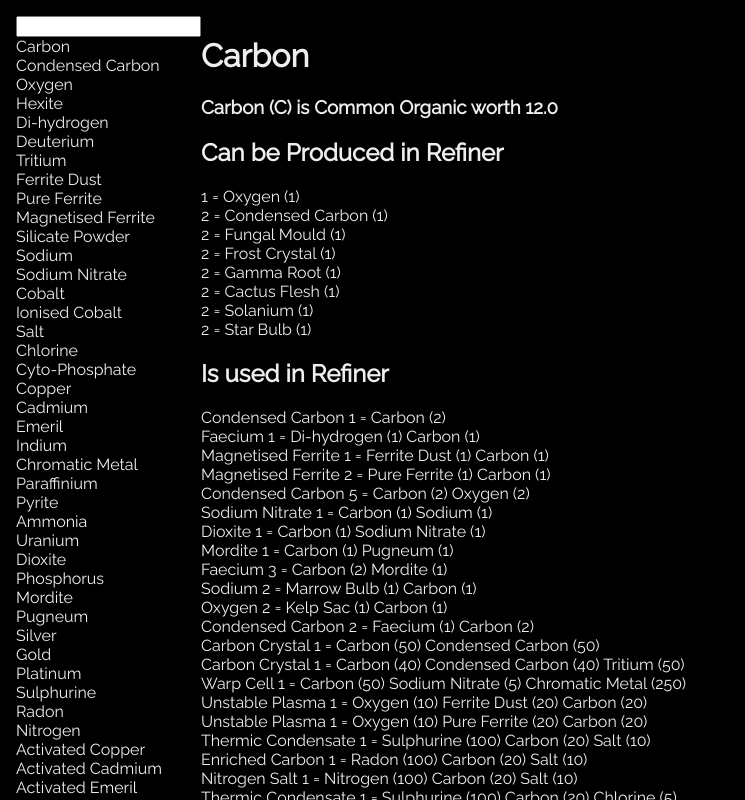
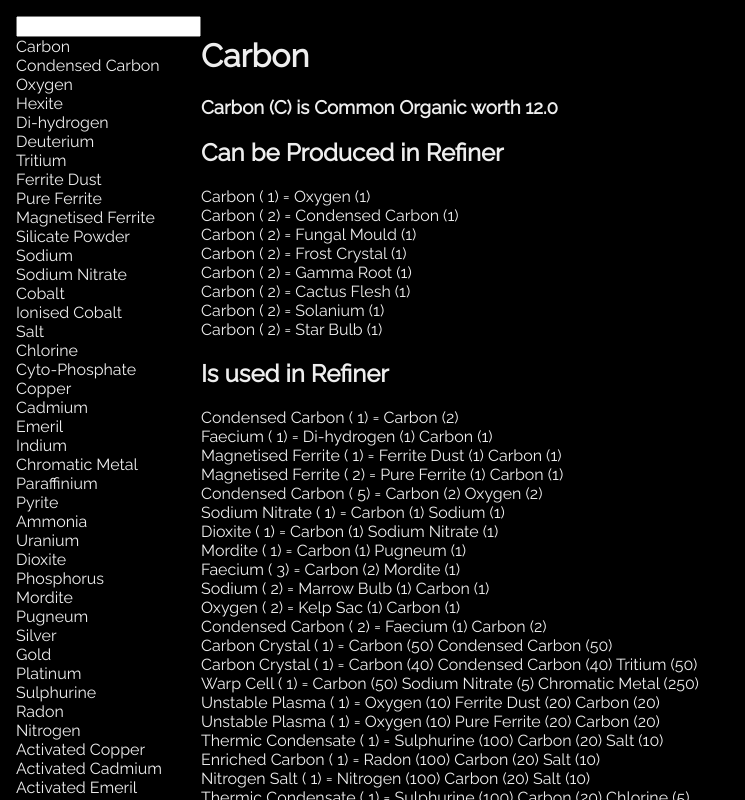
Before and after one commit to crianonim/nms-directory, a React (Create React App) app: page / in a window 1280 px wide. Both pictures are taken after a click on the item "Carbon". Shown: the top 800 px of the page, without its empty margins (0-745 px from the left). Built offline with nearby package versions, Linux system fonts and the light colour scheme.

Commit message:
Add Recipe component

```diff
--- a/src/App.js
+++ b/src/App.js
@@ -2,6 +2,8 @@ import React, { useState } from "react";
 import "./App.css";
 import * as model from "./models/model";
 import ResourceDescription from "./ResourceDescription";
+import Recipe from "./Recipe";
+
 function App() {
   const { resources, refiner } = model.list();
   const [nameFilter, setNameFilter] = useState("");
@@ -50,15 +52,7 @@ function App() {
                     .recipesThatProduceInRefiner(activeResource)
                     .map((recipe, i) => (
                       <li key={recipe.result.name + i}>
-                        {recipe.result.amount} ={" "}
-                        {recipe.ingredients.map(i => (
-                          <span
-                            key={i.name}
-                            onClick={() => {
-                              setActiveResource(i.name);
-                            }}
-                          >{`${i.name} (${i.amount}) `}</span>
-                        ))}
+                        <Recipe setActiveResource={setActiveResource} recipe={recipe}/>
                       </li>
                     ))}
                 </ul>
@@ -72,17 +66,7 @@ function App() {
                     .recipesThatUseIngredient(activeResource)
                     .map((recipe, i) => (
                       <li key={recipe.result.name + i}>
-                        <span onClick={() => {
-                              setActiveResource(recipe.result.name);
-                            }}>{recipe.result.name} {recipe.result.amount}</span> ={" "}
-                        {recipe.ingredients.map(i => (
-                          <span
-                            key={i.name}
-                            onClick={() => {
-                              setActiveResource(i.name);
-                            }}
-                          >{`${i.name} (${i.amount}) `}</span>
-                        ))}
+                       <Recipe setActiveResource={setActiveResource} recipe={recipe}/>
                       </li>
                     ))}
                 </ul>
--- /dev/null
+++ b/src/Recipe.js
@@ -0,0 +1,21 @@
+import React from 'react';
+
+const Recipe = ({recipe,setActiveResource})=>{
+    return (
+        <div className="recipe">
+             <span onClick={() => {
+                              setActiveResource(recipe.result.name);
+                            }}>{recipe.result.name} </span>
+                                 ( {recipe.result.amount}) ={" "}
+                        {recipe.ingredients.map(i => (
+                          <span
+                            key={i.name}
+                            onClick={() => {
+                              setActiveResource(i.name);
+                            }}
+                          >{`${i.name} (${i.amount}) `}</span>
+                        ))}
+        </div>
+    )
+}
+export default Recipe;
```
